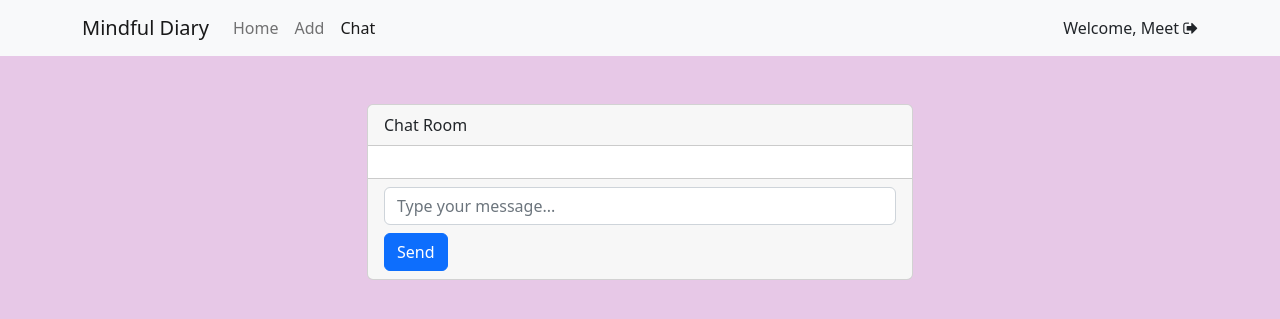
After one commit to meetsatra/MindfulDiary, a Django app: page /chat/ in a window 1280 px wide. The commit adds this page. Shown: the top 319 px of the page. Run offline with Django 4.2, Linux system fonts and the light colour scheme; a user stored in the database is signed in; parts of the project's set-up code (start-up, migrations or seed data) failed here and were passed over.

Commit message:
chat page created and option to not generate response

```diff
--- a/home/models.py
+++ b/home/models.py
@@ -1,3 +1,4 @@
+# admin admin
 from django.db import models
 from django.contrib.auth.models import User
 
--- /dev/null
+++ b/home/templates/chat.html
@@ -0,0 +1,67 @@
+{% extends "base.html" %}
+{% block body %}
+<nav class="navbar navbar-expand-lg bg-light">
+    <div class="container">
+        <a class="navbar-brand" href="/">Mindful Diary</a>
+        <button class="navbar-toggler" type="button" data-bs-toggle="collapse" data-bs-target="#navbarSupportedContent"
+            aria-controls="navbarSupportedContent" aria-expanded="false" aria-label="Toggle navigation">
+            <span class="navbar-toggler-icon"></span>
+        </button>
+        <div class="collapse navbar-collapse" id="navbarSupportedContent">
+            <ul class="navbar-nav me-auto mb-2 mb-lg-0">
+                <li class="nav-item">
+                    <a class="nav-link" aria-current="page" href="/">Home</a>
+                </li>
+                <li class="nav-item">
+                    <a class="nav-link " aria-current="page" href="/add">Add</a>
+                </li>
+                <li class="nav-item">
+                    <a class="nav-link active" aria-current="page" href="">Chat</a>
+                </li>
+            </ul>
+            <form class="d-flex" role="search">
+                {% if request.user.is_authenticated %}
+                <p class="my-auto">Welcome, {{request.user.first_name}}
+                    <a style="color: inherit;" href="/logout"><i class="fa fa-sign-out"></i></a></p>
+                {% else %}
+                <a href="/login" class="btn btn-outline-success">Login</a>
+                {% endif %}
+            </form>
+        </div>
+    </div>
+</nav>
+    <div class="container my-5">
+        <div class="row">
+            <div class="col-md-6 offset-md-3">
+                <div class="card">
+                    <div class="card-header">
+                        Chat Room
+                    </div>
+                    <div class="card-body" id="chat-messages">
+                        <!-- Chat messages will be displayed here -->
+                    </div>
+                    <div class="card-footer">
+                        <input type="text" id="message-input" class="form-control" placeholder="Type your message...">
+                        <button onclick="sendMessage()" class="btn btn-primary mt-2">Send</button>
+                    </div>
+                </div>
+            </div>
+        </div>
+    </div>
+
+    <script>
+        function sendMessage() {
+            var messageInput = document.getElementById('message-input');
+            var message = messageInput.value;
+
+            // Add logic to send the message to the server (Django view) using AJAX or WebSocket
+
+            // For now, let's just display the message in the chat
+            var chatMessages = document.getElementById('chat-messages');
+            chatMessages.innerHTML += '<p>' + message + '</p>';
+
+            // Clear the input field after sending the message
+            messageInput.value = '';
+        }
+    </script>
+{% endblock body %}
--- a/home/templates/index.html
+++ b/home/templates/index.html
@@ -13,6 +13,9 @@
                 </li>
                 <li class="nav-item">
                     <a class="nav-link" aria-current="page" href="/add">Add</a>
+                </li>
+                <li class="nav-item">
+                    <a class="nav-link" aria-current="page" href="/chat">Chat</a>
                 </li>
             </ul>
             <form class="d-flex" role="search">
@@ -33,7 +36,7 @@
             <div class="card h-100">
                 <div class="card-body">
                     <div class="delete-button">
-                        <a href="#" onclick="confirmDelete({{ entry.id }})">
+                        <a href="#" onclick="confirmDelete({{entry.id}})">
                             <i class="fa fa-trash" aria-hidden="true"></i>
                         </a>
                     </div>
--- a/home/views.py
+++ b/home/views.py
@@ -25,8 +25,9 @@ def add(request):
     if request.method == "POST":
         data = request.POST
         desc = data.get('desc')
+        generate_response = data.get('generateResponse') == 'on'
 
-        feedback = process_description(desc)
+        feedback = process_description(desc) if generate_response else ""
         # print(feedback)
         journal_entry = JournalEntry.objects.create(
             user=request.user,
@@ -41,6 +42,11 @@ def add(request):
         )
         return redirect('/')
     return render(request, "add.html", context = {'page':'Add Journal'})
+
+@login_required(login_url="/login")
+def chat(request):
+
+    return render(request, "chat.html", context = {'page':'Chat'})
 
 def login_page(request):
     if request.method == "POST":
@@ -60,7 +66,7 @@ def login_page(request):
             return redirect('/login')
         else:
             login(request,user)
-            return redirect('/')
+            return redirect('/add')
     context = {'page':'Login'}
     return render(request, 'login.html', context)
 
--- a/mindful/urls.py
+++ b/mindful/urls.py
@@ -23,6 +23,7 @@ urlpatterns = [
 
     path('',home, name="home"),
     path('add/',add, name="add"),
+    path('chat/',chat, name="chat"),
     path('delete_entry/<int:entry_id>/', delete_entry, name='delete_entry'),
 
     path('register/',register, name="register"),
```
Also changed, not shown: home/templates/add.html (+7 -0 lines), db.sqlite3.
